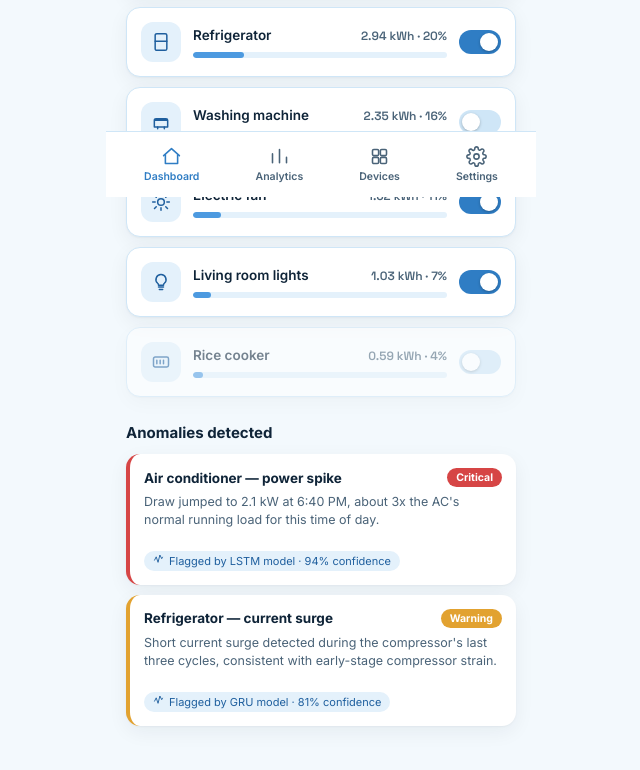
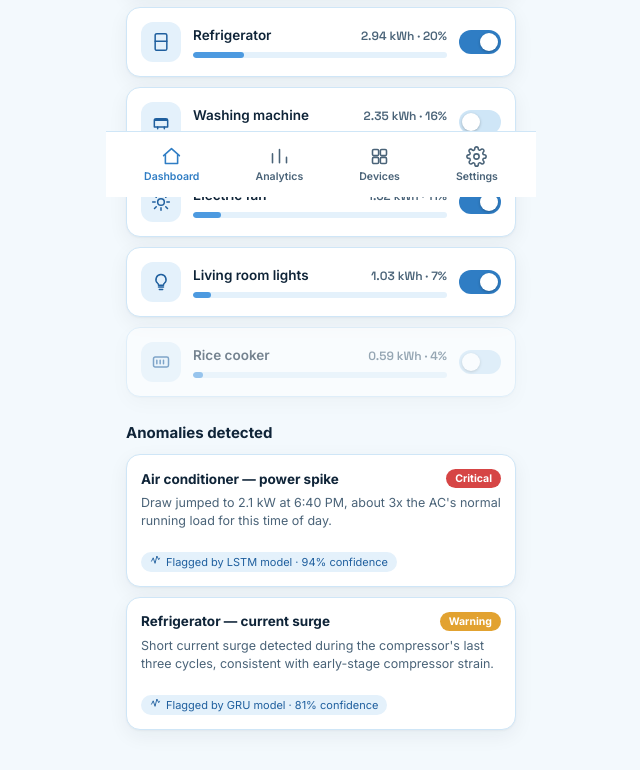
Before and after one commit to 3sha1995/electrikyutproto, a plain HTML site: page index.html in a window 1280 px wide. Shown: the part 603-1373 px from the top of the page, without its empty margins (319-959 px from the left). Drawn offline with nearby package versions, Linux system fonts and the light colour scheme.

Commit message:
style update

```diff
--- a/style.css
+++ b/style.css
@@ -356,14 +356,11 @@ section {
      ====================================================== */
 .anomaly-card {
   background: var(--white);
+  border: 1px solid var(--sky-200);
   border-radius: var(--radius-md);
   padding: 14px;
   margin-bottom: 10px;
   box-shadow: var(--shadow-card);
-  border-left: 4px solid var(--amber); /* color reassigned inline per severity */
-}
-.anomaly-card.critical {
-  border-left-color: var(--red);
 }
 
 .anomaly-top {
```
